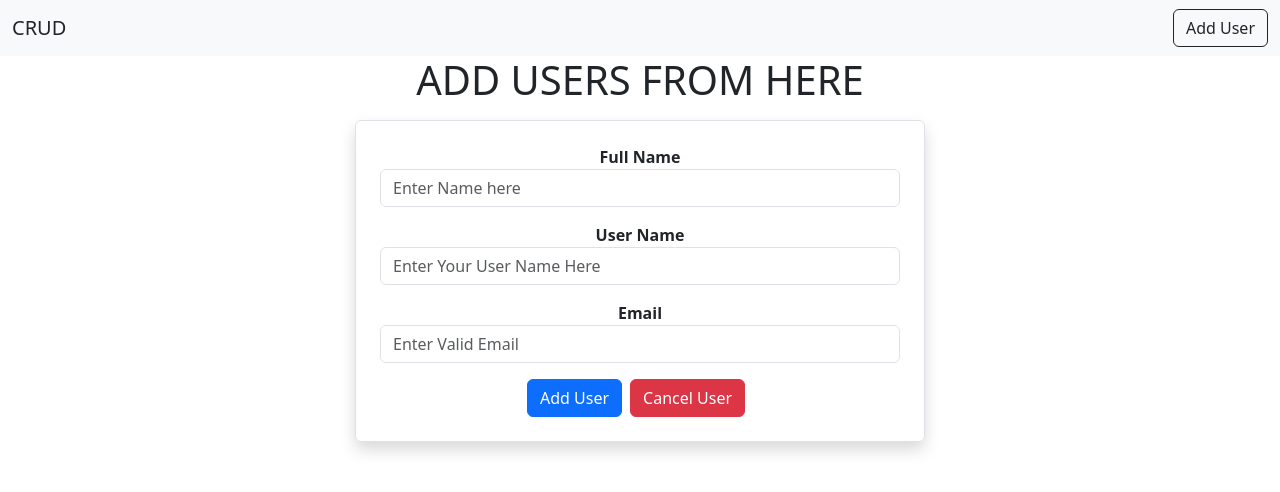
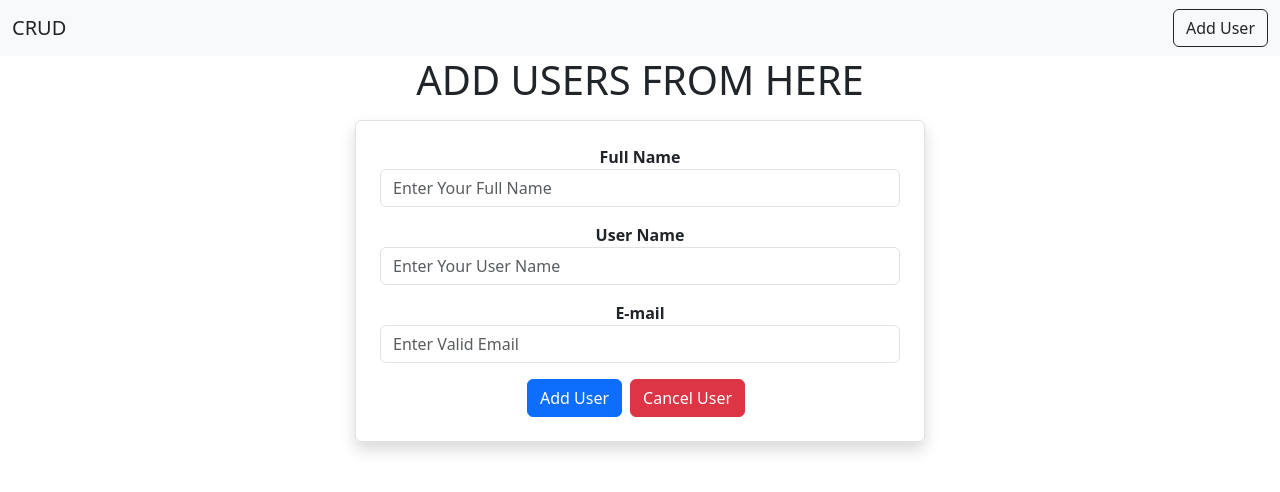
Before and after one commit to Dinuki85/SpringbootCRUDAppliCATION, a React (Create React App) app: page /addUser in a window 1280 px wide. Shown: the top 492 px of the page. Built offline with nearby package versions, Linux system fonts and the light colour scheme.

Commit message:
Added users to the database

```diff
--- a/src/users/AddUser.js
+++ b/src/users/AddUser.js
@@ -19,18 +19,19 @@ export default function AddUser() {
   };
 
   /*create users and send those details to the database and show it*/
-  const onSubmit  =async (e)=>{
+  const onSubmit  = async (e) => {
     e.preventDefault();
     await axios.post("http://localhost:8080/api/user/adduser",user)
 
-    navigate("/")
+    /*After adding users again navigate to the home page */
+    navigate("/");
   }
   return (
     <div className="container">
       <h1>ADD USERS FROM HERE</h1>
       <div className="row">
         <div className="shadow col-md-6 offset-md-3 border rounded p-4 mt-2">
-         <form onSubmit={(e)=>onSubmit(e)}>
+         <form onSubmit={(e) => onSubmit(e)}>
           <div className="mb-3">
             <label htmlFor="Name" className="form-lable">
               <strong>Full Name</strong>
@@ -38,28 +39,28 @@ export default function AddUser() {
             <input
               type={"text"}
               className="form-control"
-              placeholder="Enter Name here"
+              placeholder="Enter Your Full Name"
               name="name"
               value={name}
               onChange={(e) => onInputChange(e)}
             />
           </div>
           <div className="mb-3">
-            <label htmlFor="Name" className="form-lable ">
+            <label htmlFor="Username" className="form-lable ">
               <strong>User Name</strong>
             </label>
             <input
               type={"text"}
               className="form-control "
-              placeholder="Enter Your User Name Here"
-              name="name"
+              placeholder="Enter Your User Name "
+              name="username"
               value={username}
               onChange={(e) => onInputChange(e)}
             />
           </div>
           <div className="mb-3">
             <label htmlFor="Email" className="form-lable">
-              <strong>Email</strong>
+              <strong>E-mail</strong>
             </label>
             <input
               type={"text"}
```
